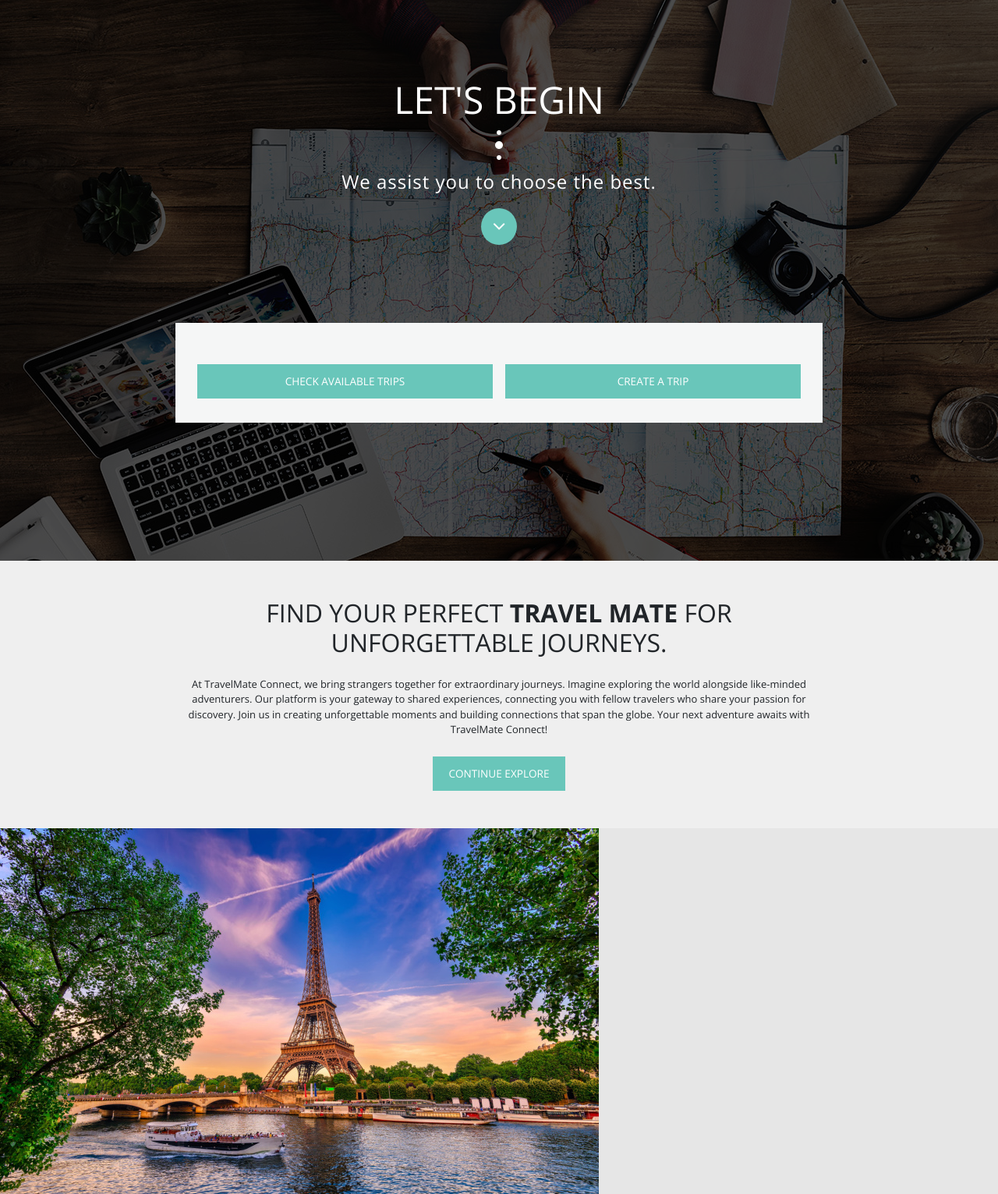
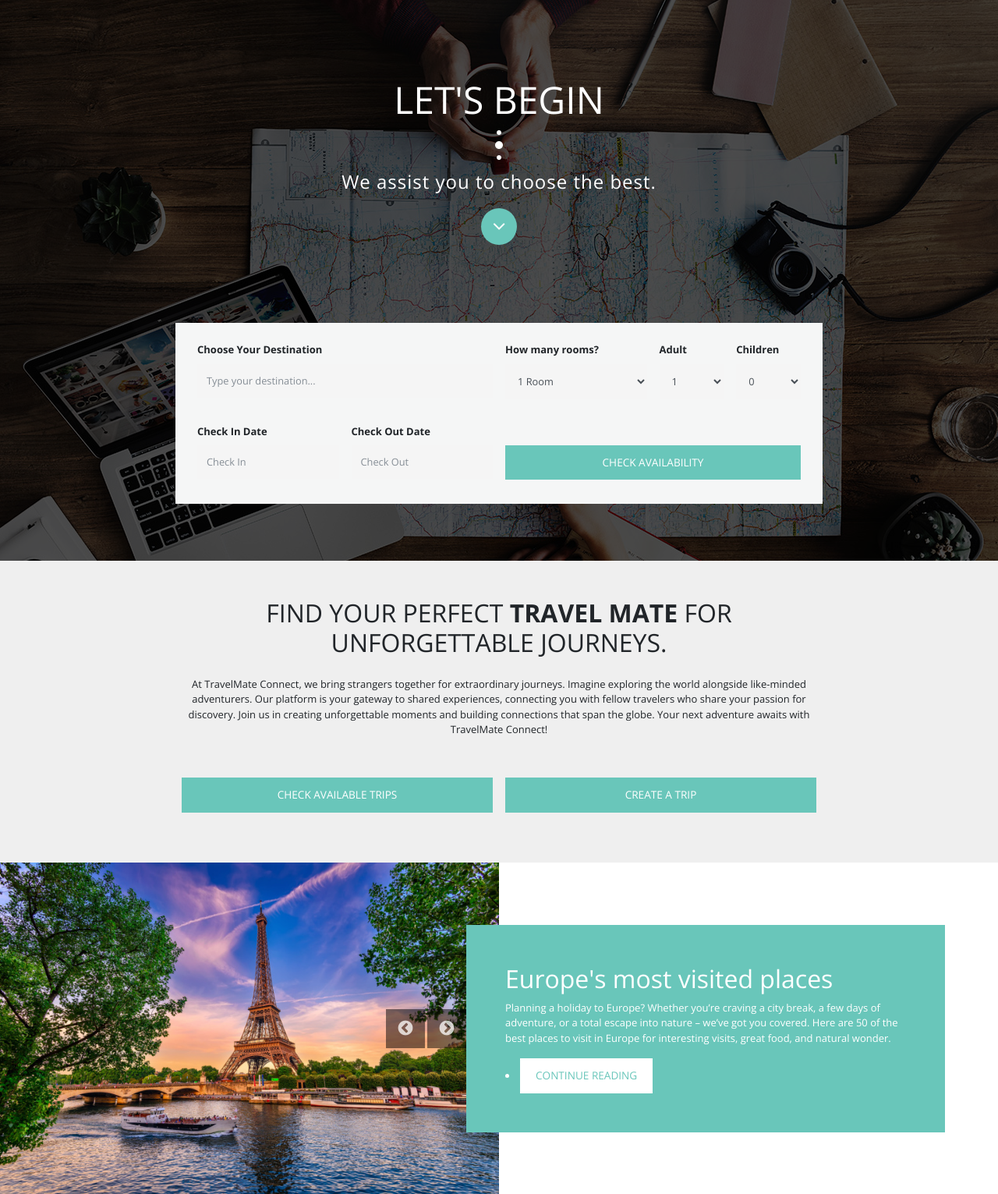
Before and after one commit to nadiaMahfoud/ConnectMate, a Flask app: page / in a window 1280 px wide; the page is wider, and only the part inside the window is pictured. Shown: the part 120-1651 px from the top of that part at 78% size. Run offline with Flask 3, Linux system fonts and the light colour scheme; some libraries are stand-ins or nearby versions.

Commit message:
Update index.html

```diff
--- a/templates/index.html
+++ b/templates/index.html
@@ -45,13 +45,15 @@
                                 <li class="nav-item">
                                     <a class="nav-link" href="#tm-section-4">Contact Us</a>
                                 </li>
+                                <ul class="navbar-nav ml-auto">
                                     <li class="nav-item">
                                         <a class="nav-link" href='/login' onclick="window.location.href='/login';">Login</a>
                                     </li>
-
                                     <li class="nav-item">
                                         <a class="nav-link" href='/signup' onclick="window.location.href='/signup';">Signup</a>
                                     </li>
+                                </ul>
+
                             </ul>
                         </div>
                     </nav>
@@ -75,21 +77,81 @@
                             </div>  <!-- col-xs-12 -->
                         </div> <!-- row -->
                         <div class="row tm-banner-row" id="tm-section-search">
+
                             <form action="index.html" method="get" class="tm-search-form tm-section-pad-2">
                                 <div class="form-row tm-search-form-row">
                                     <div class="form-group tm-form-group tm-form-group-pad tm-form-group-1">
-                                        <label for="btnSubmit">&nbsp;</label>
-                                        <a type="submit" class="btn btn-primary tm-btn tm-btn-search text-uppercase" href='/trips' onclick="window.location.href='/trips';">Check Available Trips</a>
+                                        <label for="inputCity">Choose Your Destination</label>
+                                         <input name="destination" type="text" class="form-control" id="inputCity" placeholder="Type your destination...">
+                                    </div>
+                                    <div class="form-group tm-form-group tm-form-group-1">
+                                        <div class="form-group tm-form-group tm-form-group-pad tm-form-group-2">
+                                            <label for="inputRoom">How many rooms?</label>
+                                            <select name="room" class="form-control tm-select" id="inputRoom">
+                                                <option value="1" selected>1 Room</option>
+                                                <option value="2">2 Rooms</option>
+                                                <option value="3">3 Rooms</option>
+                                                <option value="4">4 Rooms</option>
+                                                <option value="5">5 Rooms</option>
+                                                <option value="6">6 Rooms</option>
+                                                <option value="7">7 Rooms</option>
+                                                <option value="8">8 Rooms</option>
+                                                <option value="9">9 Rooms</option>
+                                                <option value="10">10 Rooms</option>
+                                            </select>
+                                        </div>
+                                        <div class="form-group tm-form-group tm-form-group-pad tm-form-group-3">
+                                             <label for="inputAdult">Adult</label>
+                                            <select name="adult" class="form-control tm-select" id="inputAdult">
+                                                <option value="1" selected>1</option>
+                                                <option value="2">2</option>
+                                                <option value="3">3</option>
+                                                <option value="4">4</option>
+                                                <option value="5">5</option>
+                                                <option value="6">6</option>
+                                                <option value="7">7</option>
+                                                <option value="8">8</option>
+                                                <option value="9">9</option>
+                                                <option value="10">10</option>
+                                            </select>
+                                        </div>
+                                        <div class="form-group tm-form-group tm-form-group-pad tm-form-group-3">
+
+                                            <label for="inputChildren">Children</label>
+                                             <select name="children" class="form-control tm-select" id="inputChildren">
+                                              <option value="0" selected>0</option>
+                                                <option value="1">1</option>
+                                                <option value="2">2</option>
+                                                <option value="3">3</option>
+                                                <option value="4">4</option>
+                                                <option value="5">5</option>
+                                                <option value="6">6</option>
+                                                <option value="7">7</option>
+                                                <option value="8">8</option>
+                                                <option value="9">9</option>
+                                            </select>
+                                        </div>
+                                    </div>
+                                </div> <!-- form-row -->
+
+                                 <div class="form-row tm-search-form-row">
+
+                                    <div class="form-group tm-form-group tm-form-group-pad tm-form-group-3">
+                                        <label for="inputCheckIn">Check In Date</label>
+                                        <input name="check-in" type="text" class="form-control" id="inputCheckIn" placeholder="Check In">
+                                    </div>
+                                    <div class="form-group tm-form-group tm-form-group-pad tm-form-group-3">
+                                        <label for="inputCheckOut">Check Out Date</label>
+                                        <input name="check-out" type="text" class="form-control" id="inputCheckOut" placeholder="Check Out">
                                      </div>
                                     <div class="form-group tm-form-group tm-form-group-pad tm-form-group-1">
-                                        <label for="btnCreateTrip">&nbsp;</label>
-                                        <a type="submit" class="btn btn-primary tm-btn tm-btn-search text-uppercase" href='/login' onclick="window.location.href='/login';">Create a Trip</a>
+                                        <label for="btnSubmit">&nbsp;</label>
+                                        <button type="submit" class="btn btn-primary tm-btn tm-btn-search text-uppercase" id="btnSubmit">Check Availability</button>
+
+
                                 </div>
                                 </div>
                             </form>
-                        </div>
-
-
 
                         </div> <!-- row -->
                         <div class="tm-banner-overlay"></div>
@@ -104,7 +166,15 @@
                           <h2 class="text-uppercase mb-4">Find Your Perfect <strong>Travel Mate</strong> for Unforgettable Journeys.</h2>
                             <p class="mb-4">At TravelMate Connect, we bring strangers together for extraordinary journeys. Imagine exploring the world alongside like-minded adventurers. Our platform is your gateway to shared experiences, connecting you with fellow travelers who share your passion for discovery. Join us in creating unforgettable moments and building connections that span the globe. Your next adventure awaits with TravelMate Connect!
                             </p>
-                            <a href="#" class="text-uppercase btn-primary tm-btn">Continue explore</a>
+
+                            <div class="form-group tm-form-group tm-form-group-pad tm-form-group-1">
+                              <label for="btnSubmit">&nbsp;</label>
+                                <a type="submit" class="btn btn-primary tm-btn tm-btn-search text-uppercase" href='/trips' onclick="window.location.href='/trips';">Check Available Trips</a>
+                            </div>
+                            <div class="form-group tm-form-group tm-form-group-pad tm-form-group-1">
+                              <label for="btnSubmit">&nbsp;</label>
+                                <a type="submit" class="btn btn-primary tm-btn tm-btn-search text-uppercase" href='/login' onclick="window.location.href='/login';">Create a Trip</a>
+                            </div>
                         </div>
                     </div>
                 </div>
@@ -680,6 +750,7 @@
             <div class="tm-container-outer tm-position-relative" id="tm-section-4">
                 <div id="google-map"></div>
                 <form action="/contact_submit" method="post" class="tm-contact-form">
+
                     <div class="form-group tm-name-container">
                         <input type="text" id="contact_name" name="contact_name" class="form-control" placeholder="Name"  required/>
                     </div>
@@ -792,6 +863,5 @@
 
     </script>
 
-
 </body>
 </html>
```
Lines whose indentation alone changed are shown as unchanged.
